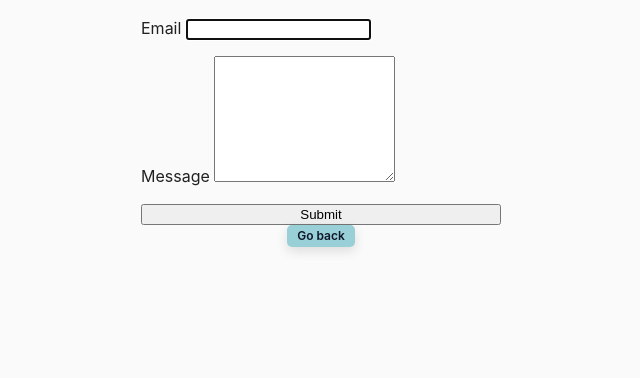
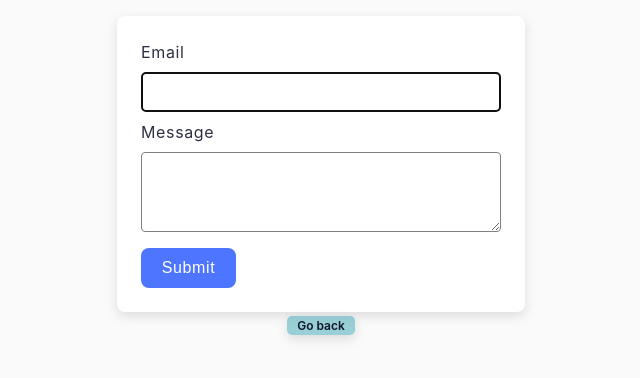
Before and after one commit to nick3fc/goit-js-hw-09, a plain HTML site: page 2-form.html in a window 1280 px wide. Shown: the top 378 px of the page, without its empty margins (319-959 px from the left). Drawn offline with Linux system fonts and the light colour scheme.

Commit message:
Deploying to gh-pages from @ nick3fc/goit-js-hw-09@2d24cf62de91d7d8d5d3194139497979cd5d1ef5 🚀

```diff
--- a/2-form.html
+++ b/2-form.html
@@ -6,8 +6,9 @@
     <!-- <link rel="icon" type="image/svg+xml" href="/favicon.svg" /> -->
     <meta name="viewport" content="width=device-width, initial-scale=1.0" />
     <title>gallery</title>
-  <script type="module" crossorigin src="/goit-js-hw-09/assets/index-CEV7car2.js"></script>
-  <link rel="stylesheet" crossorigin href="/goit-js-hw-09/assets/index-CyHcWzD0.css">
+  <script type="module" crossorigin src="/goit-js-hw-09/2-form.js"></script>
+  <link rel="modulepreload" crossorigin href="/goit-js-hw-09/assets/index-DuM1mHtV.js">
+  <link rel="stylesheet" crossorigin href="/goit-js-hw-09/assets/index-DIkhxBr4.css">
 </head>
 
 <body>
@@ -15,6 +16,7 @@
 
     <main>
         <div class="container">
+            <div class="form-wrapper">
                 <form class="feedback-form" autocomplete="off">
                     <label>
                         Email
@@ -26,8 +28,11 @@
                     </label>
                     <button type="submit">Submit</button>
                 </form>
+            </div>
 
+            <div>
                 <a class="back-link" href="./index.html">Go back</a>
+            </div>
         </div>
     </main>
 
--- /dev/null
+++ b/2-form.js
@@ -0,0 +1,2 @@
+import"./assets/index-DuM1mHtV.js";let a={email:"",message:""};document.addEventListener("DOMContentLoaded",()=>{const t=localStorage.getItem("feedback-form-state");t===null?localStorage.setItem("feedback-form-state",JSON.stringify(a)):a=JSON.parse(t);const e=document.querySelector(".feedback-form");e.elements.email.value=a.email,e.elements.message.value=a.message,e.addEventListener("input",()=>{a.email=e.elements.email.value,a.message=e.elements.message.value,localStorage.setItem("feedback-form-state",JSON.stringify(a))}),e.addEventListener("submit",l=>{e.elements.email.value&&e.elements.message.value?(l.preventDefault(),console.log(a),localStorage.removeItem("feedback-form-state"),a={email:"",message:""},e.reset()):(l.preventDefault(),alert("Fill please all fields"))})});
+//# sourceMappingURL=2-form.js.map
--- a/assets/index-CyHcWzD0.css
+++ /dev/null
@@ -1 +0,0 @@
-*{box-sizing:border-box}body{margin:16px;font-family:-apple-system,BlinkMacSystemFont,Segoe UI,Roboto,Oxygen,Ubuntu,Cantarell,Open Sans,Helvetica Neue,sans-serif;-webkit-font-smoothing:antialiased;-moz-osx-font-smoothing:grayscale;background-color:#fafafa;color:#212121;line-height:1.5;display:flex;justify-content:center;align-items:center}ul{list-style:none;padding:0;margin:0}.container{width:1440px;display:flex;flex-direction:column;justify-content:center;align-items:center}.gallery{width:1128px;display:flex;justify-content:center;align-items:center;flex-wrap:wrap;gap:24px}.gallery-item,.gallery-image{width:360px;height:200px;object-fit:cover}.gallery-link{display:inline-block;height:0}.gallery-image-preview{width:1112px!important;height:640px!important}.back-link{padding:2px 10px;border-radius:5px;background-color:#39a3b480;color:#0f172a;text-decoration:none;font-size:12px;font-weight:600;box-shadow:0 4px 12px #0000001f;transition:all .2s ease}.back-link:hover{background-color:#966be566}.back-link:active{background-color:#f0ae4b66}.back-link:focus{outline:none}.back-link:focus-visible{outline:3px solid #a5b4fc;outline-offset:3px}.feedback-form{display:flex;flex-direction:column;gap:16px;width:360px}
--- a/assets/index-CEV7car2.js
+++ b/assets/index-DuM1mHtV.js
@@ -1,2 +1,2 @@
 (function(){const t=document.createElement("link").relList;if(t&&t.supports&&t.supports("modulepreload"))return;for(const e of document.querySelectorAll('link[rel="modulepreload"]'))i(e);new MutationObserver(e=>{for(const r of e)if(r.type==="childList")for(const o of r.addedNodes)o.tagName==="LINK"&&o.rel==="modulepreload"&&i(o)}).observe(document,{childList:!0,subtree:!0});function s(e){const r={};return e.integrity&&(r.integrity=e.integrity),e.referrerPolicy&&(r.referrerPolicy=e.referrerPolicy),e.crossOrigin==="use-credentials"?r.credentials="include":e.crossOrigin==="anonymous"?r.credentials="omit":r.credentials="same-origin",r}function i(e){if(e.ep)return;e.ep=!0;const r=s(e);fetch(e.href,r)}})();
-//# sourceMappingURL=index-CEV7car2.js.map
+//# sourceMappingURL=index-DuM1mHtV.js.map
```
Also changed, not shown: 1-gallery.html (+2 -2 lines), 1-gallery.js (+1 -1 lines), assets/index-DIkhxBr4.css (added, +1 -0 lines), 3 other files. Lines whose indentation alone changed are shown as unchanged.
